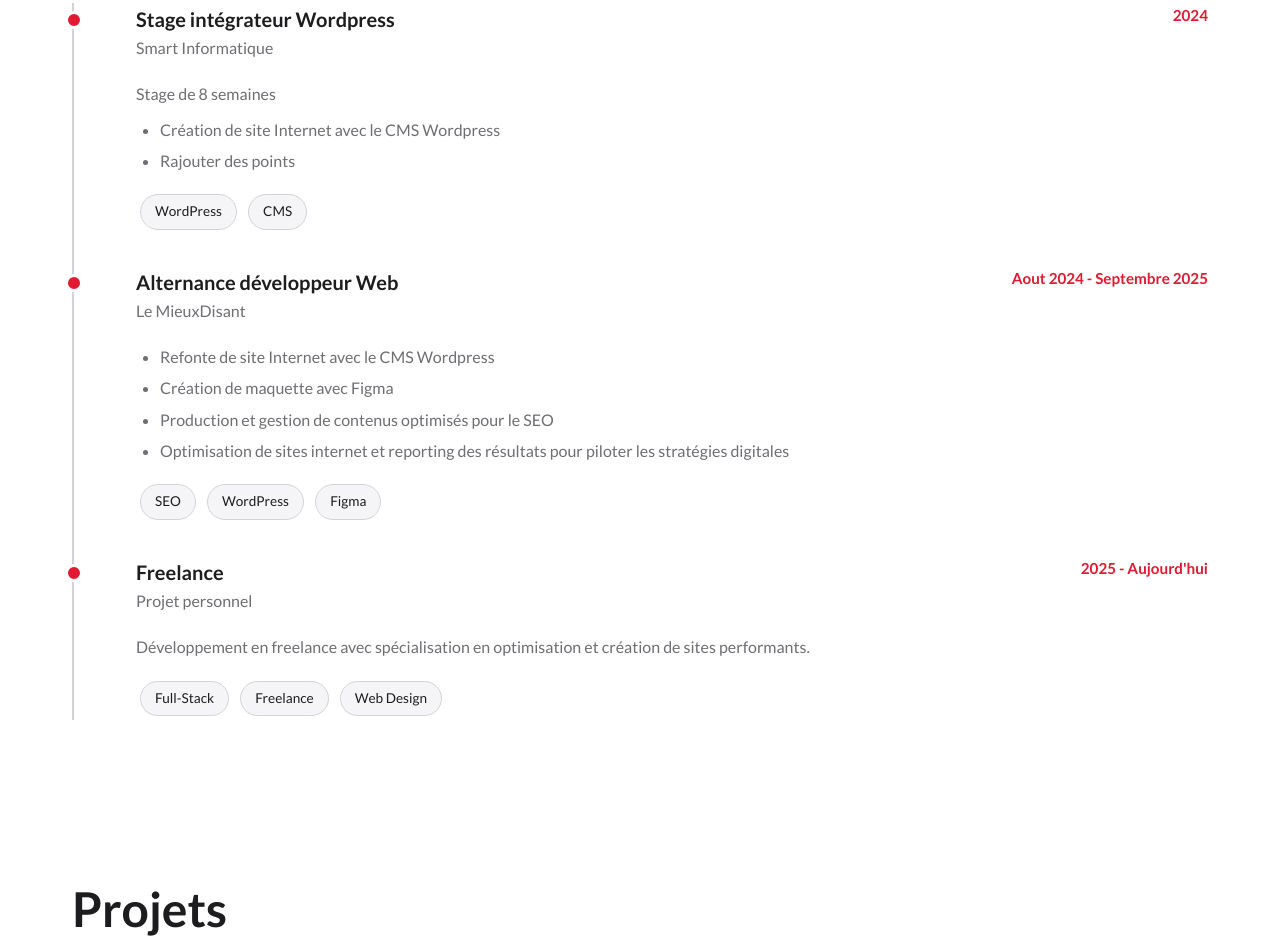
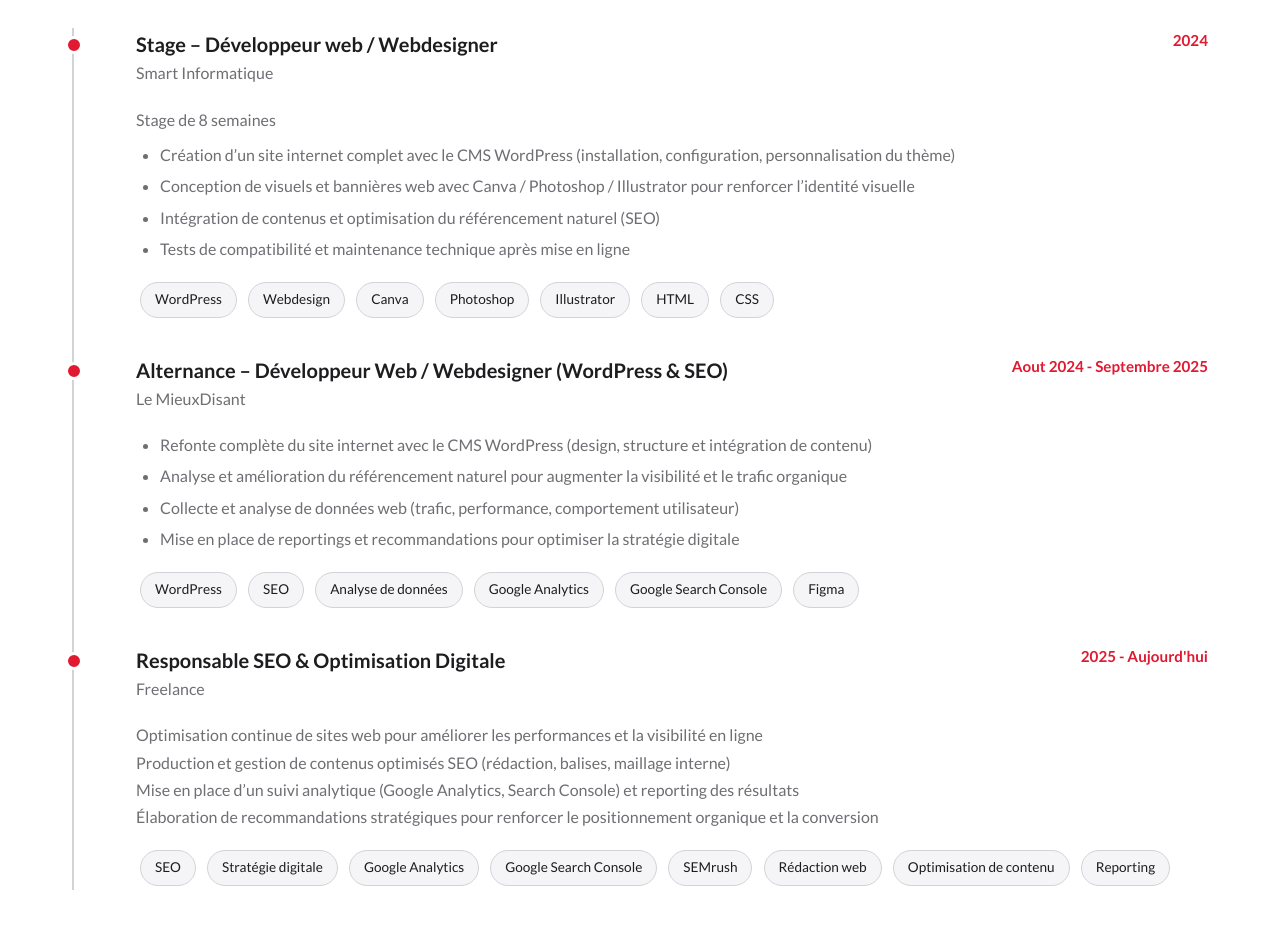
Before and after one commit to Matis-Wostry/cv, a plain HTML site: page index.html in a window 1280 px wide. Shown: the part 1194-2135 px from the top of the page. Drawn offline with Linux system fonts and the light colour scheme.

Commit message:
Update Info HTML + FIX CSS

```diff
--- a/index.html
+++ b/index.html
@@ -65,7 +65,7 @@
         <!-- À propos -->
         <section id="about">
             <h2>À propos</h2>
-            <p>Mettre un texte de présentation (recherche / point fort, etc)</p>
+            <p>Je m'appelle Wostry Matis et je suis actuellement en première année du Bachelor Développement Web & Applications à l'école CREA. Je suis à la recherche d’une alternance de deux ans dans le domaine du développement web, afin d’acquérir une véritable expérience en entreprise en tant que développeur Full Stack.</p>
         </section>
 
         <!-- Expériences -->
@@ -75,7 +75,7 @@
                 <div class="timeline-item">
                     <div class="timeline-header">
                         <div>
-                            <p class="timeline-title">Stage intégrateur Wordpress</p>
+                            <p class="timeline-title">Stage – Développeur web / Webdesigner</p>
                             <p class="timeline-company">Smart Informatique</p>
                         </div>
                         <p class="timeline-date">2024</p>
@@ -83,14 +83,21 @@
                     <div class="timeline-description">
                         <p>Stage de 8 semaines</p>
                         <ul>
-                            <li>Création de site Internet avec le CMS Wordpress</li>
-                            <li>Rajouter des points</li>
+                            <li>Création d’un site internet complet avec le CMS WordPress (installation, configuration, personnalisation du thème)</li>
+                            <li>Conception de visuels et bannières web avec Canva / Photoshop / Illustrator pour renforcer l’identité visuelle</li>
+                            <li>Intégration de contenus et optimisation du référencement naturel (SEO)</li>
+                            <li>Tests de compatibilité et maintenance technique après mise en ligne</li>
                         </ul>
                     </div>
                     <div class="tech-badges">
                         <ul>
                             <li class="badge">WordPress</li>
-                            <li class="badge">CMS</li>
+                            <li class="badge">Webdesign</li>
+                            <li class="badge">Canva</li>
+                            <li class="badge">Photoshop</li>
+                            <li class="badge">Illustrator</li>
+                            <li class="badge">HTML</li>
+                            <li class="badge">CSS</li>
                         </ul>
                     </div>
                 </div>
@@ -98,23 +105,26 @@
                 <div class="timeline-item">
                     <div class="timeline-header">
                         <div>
-                            <p class="timeline-title">Alternance développeur Web</p>
+                            <p class="timeline-title">Alternance – Développeur Web / Webdesigner (WordPress & SEO)</p>
                             <p class="timeline-company">Le MieuxDisant</p>
                         </div>
                         <p class="timeline-date"> Aout 2024 - Septembre 2025</p>
                     </div>
                     <div class="timeline-description">
                         <ul>
-                            <li>Refonte de site Internet avec le CMS Wordpress</li>
-                            <li>Création de maquette avec Figma</li>
-                            <li>Production et gestion de contenus optimisés pour le SEO</li>
-                            <li>Optimisation de sites internet et reporting des résultats pour piloter les stratégies digitales</li>
+                            <li>Refonte complète du site internet avec le CMS WordPress (design, structure et intégration de contenu)</li>
+                            <li>Analyse et amélioration du référencement naturel pour augmenter la visibilité et le trafic organique</li>
+                            <li>Collecte et analyse de données web (trafic, performance, comportement utilisateur)</li>
+                            <li>Mise en place de reportings et recommandations pour optimiser la stratégie digitale</li>
                         </ul>
                     </div>
                     <div class="tech-badges">
                         <ul>
+                            <li class="badge">WordPress</li>
                             <li class="badge">SEO</li>
-                            <li class="badge">WordPress</li>
+                            <li class="badge">Analyse de données</li>
+                            <li class="badge">Google Analytics</li>
+                            <li class="badge">Google Search Console</li>
                             <li class="badge">Figma</li>
                         </ul>
                     </div>
@@ -123,19 +133,27 @@
                 <div class="timeline-item">
                     <div class="timeline-header">
                         <div>
-                            <p class="timeline-title">Freelance</p>
-                            <p class="timeline-company">Projet personnel</p>
+                            <p class="timeline-title">Responsable SEO & Optimisation Digitale</p>
+                            <p class="timeline-company">Freelance</p>
                         </div>
                         <p class="timeline-date">2025 - Aujourd'hui</p>
                     </div>
                     <div class="timeline-description">
-                        <p>Développement en freelance avec spécialisation en optimisation et création de sites performants.</p>
+                        <p>Optimisation continue de sites web pour améliorer les performances et la visibilité en ligne</p>
+                        <p>Production et gestion de contenus optimisés SEO (rédaction, balises, maillage interne)</p>
+                        <p>Mise en place d’un suivi analytique (Google Analytics, Search Console) et reporting des résultats</p>
+                        <p>Élaboration de recommandations stratégiques pour renforcer le positionnement organique et la conversion</p>
                     </div>
                     <div class="tech-badges">
                         <ul>
-                            <li class="badge">Full-Stack</li>
-                            <li class="badge">Freelance</li>
-                            <li class="badge">Web Design</li>
+                            <li class="badge">SEO</li>
+                            <li class="badge">Stratégie digitale</li>
+                            <li class="badge">Google Analytics</li>
+                            <li class="badge">Google Search Console</li>
+                            <li class="badge">SEMrush</li>
+                            <li class="badge">Rédaction web</li>
+                            <li class="badge">Optimisation de contenu</li>
+                            <li class="badge">Reporting</li>
                         </ul>
                     </div>
                 </div>
@@ -171,17 +189,16 @@
                     <h3>Langages & Frameworks</h3>
                     <ul class="skill-list">
                         <li>HTML, CSS, JavaScript, PHP, SQL, Python</li>
-                        <li>React, Vue.js, Next.js, Node.js</li>
-                        <li>WordPress, Laravel, Express.js</li>
+                        <li>React, Node.js</li>
+                        <li>WordPress, Laravel</li>
                     </ul>
                 </div>
 
                 <div class="skill-category">
                     <h3>Développement & API</h3>
                     <ul class="skill-list">
-                        <li>REST API, GraphQL</li>
+                        <li>REST API</li>
                         <li>Création et gestion d'APIs</li>
-                        <li>Développement Full-Stack</li>
                     </ul>
                 </div>
 
@@ -197,9 +214,9 @@
                 <div class="skill-category">
                     <h3>Outils SEO & Analyse</h3>
                     <ul class="skill-list">
-                        <li>Google Analytics, Search Console, SEMrush</li>
+                        <li>Google Analytics, Search Console, SEMrush, MyPoseo</li>
                         <li>Optimisation SEO technique</li>
-                        <li>Versioning & Collaboration (Git, GitHub, Figma)</li>
+                        <li>Versioning & Collaboration (Git, GitHub, Figma, Trello)</li>
                     </ul>
                 </div>
 
@@ -209,15 +226,6 @@
                         <li>Figma, Photoshop, Illustrator, Canva</li>
                         <li>Design responsive et accessible</li>
                         <li>UI/UX Design</li>
-                    </ul>
-                </div>
-
-                <div class="skill-category">
-                    <h3>CMS & Outils Web</h3>
-                    <ul class="skill-list">
-                        <li>WordPress, Joomla, Elementor</li>
-                        <li>WooCommerce pour e-commerce</li>
-                        <li>Mailchimp, diverses intégrations</li>
                     </ul>
                 </div>
             </div>
--- a/style/style.css
+++ b/style/style.css
@@ -797,11 +797,8 @@ RESPONSIVE
 }
 
 /* ============================================
-   STYLES POUR GÉNÉRATION PDF (html2pdf.js)
-   ============================================ */
-body.pdf-generating {
-    /* Styles appliqués pendant la génération du PDF */
-}
+ STYLES POUR GÉNÉRATION PDF (html2pdf.js)
+============================================ */
 
 body.pdf-generating header,
 body.pdf-generating .theme-toggle,
```
